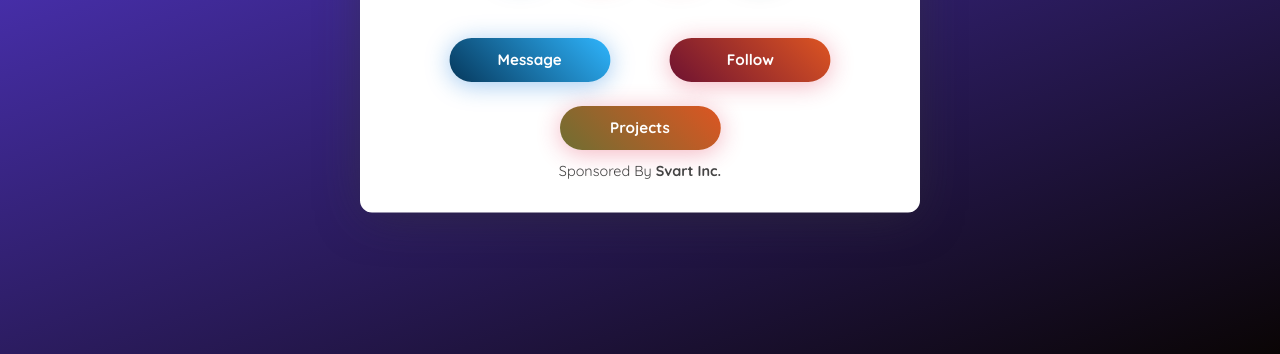
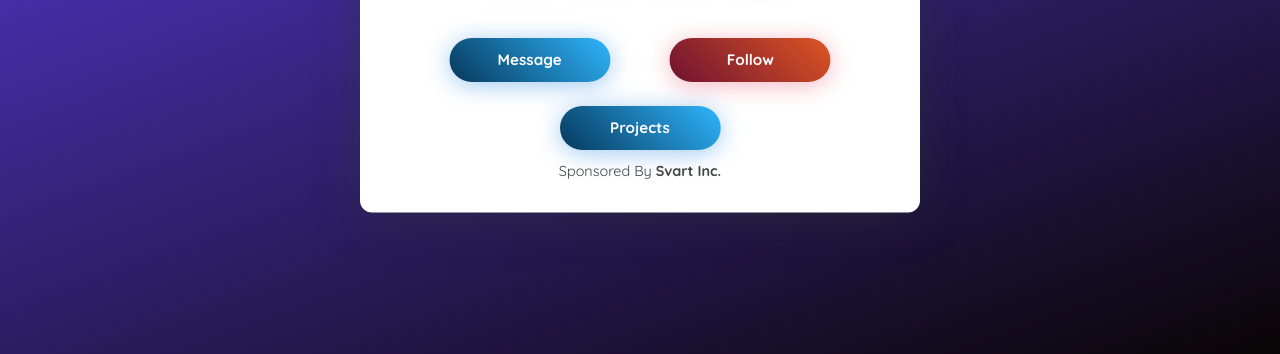
Before and after one commit to Kneske/Kneske.github.io, a plain HTML site: page index.html in a window 1280 px wide. Shown: the part 446-800 px from the top of the page. Drawn offline with Linux system fonts and the light colour scheme.

Commit message:
Update index.html

```diff
--- a/index.html
+++ b/index.html
@@ -67,7 +67,7 @@
         <div class="card-button">
           <button class="btn-blue"><a href="mailto:kneskezo@gmail.com" style="text-decoration:none; color:#fff;"> Message</a></button>
           <button class="btn-orange"><a href="https://www.instagram.com/xkneske/" style="text-decoration:none; color:#fff;">Follow</a></button>
-           <button class="btn-green"><a href="#" style="text-decoration:none; color:#fff;">Projects</a></button>
+           <button class="btn-blue"><a href="#" style="text-decoration:none; color:#fff;">Projects</a></button>
 
         </div>
         Sponsored By <strong>Svart Inc.</strong>
```
